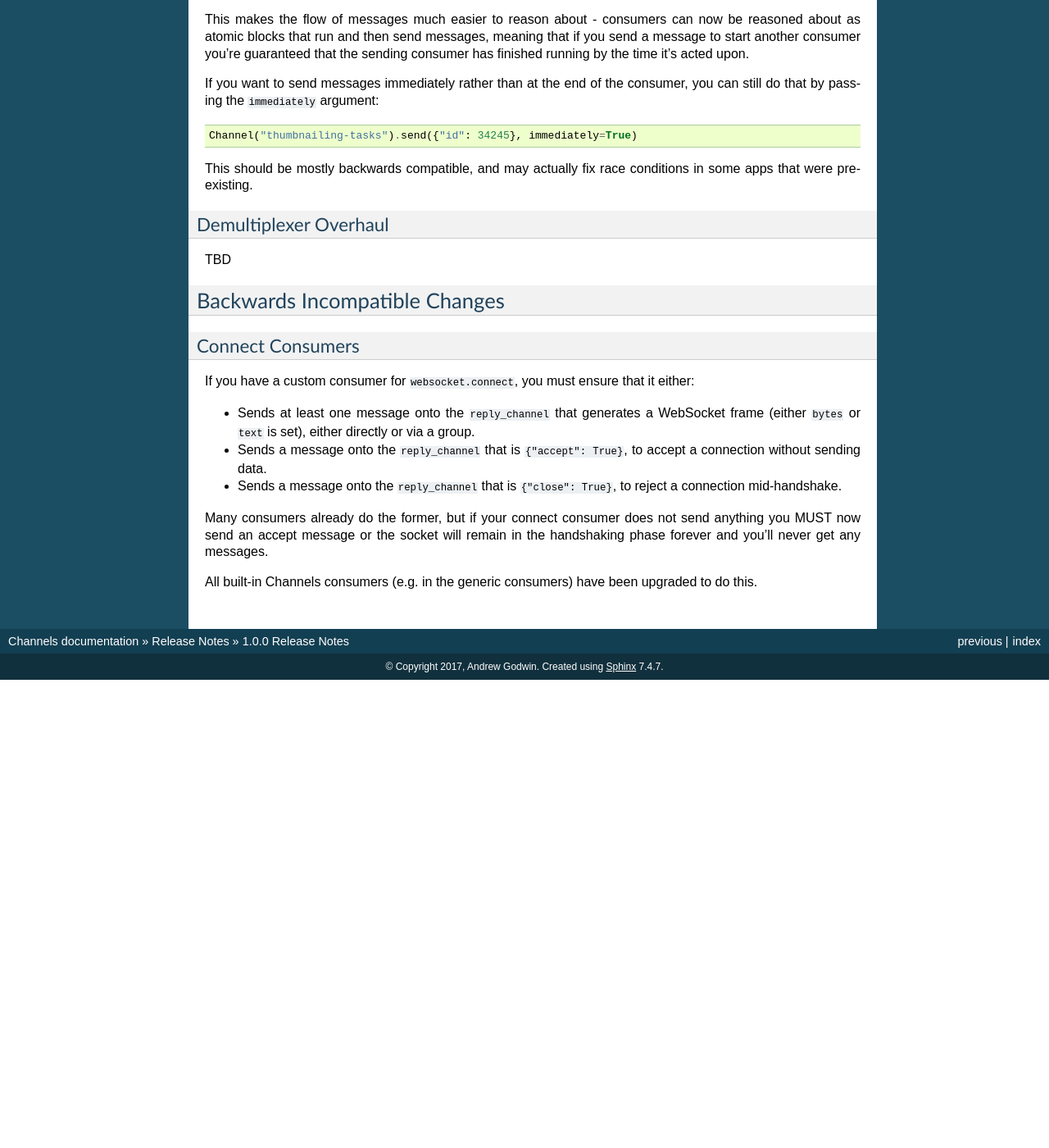
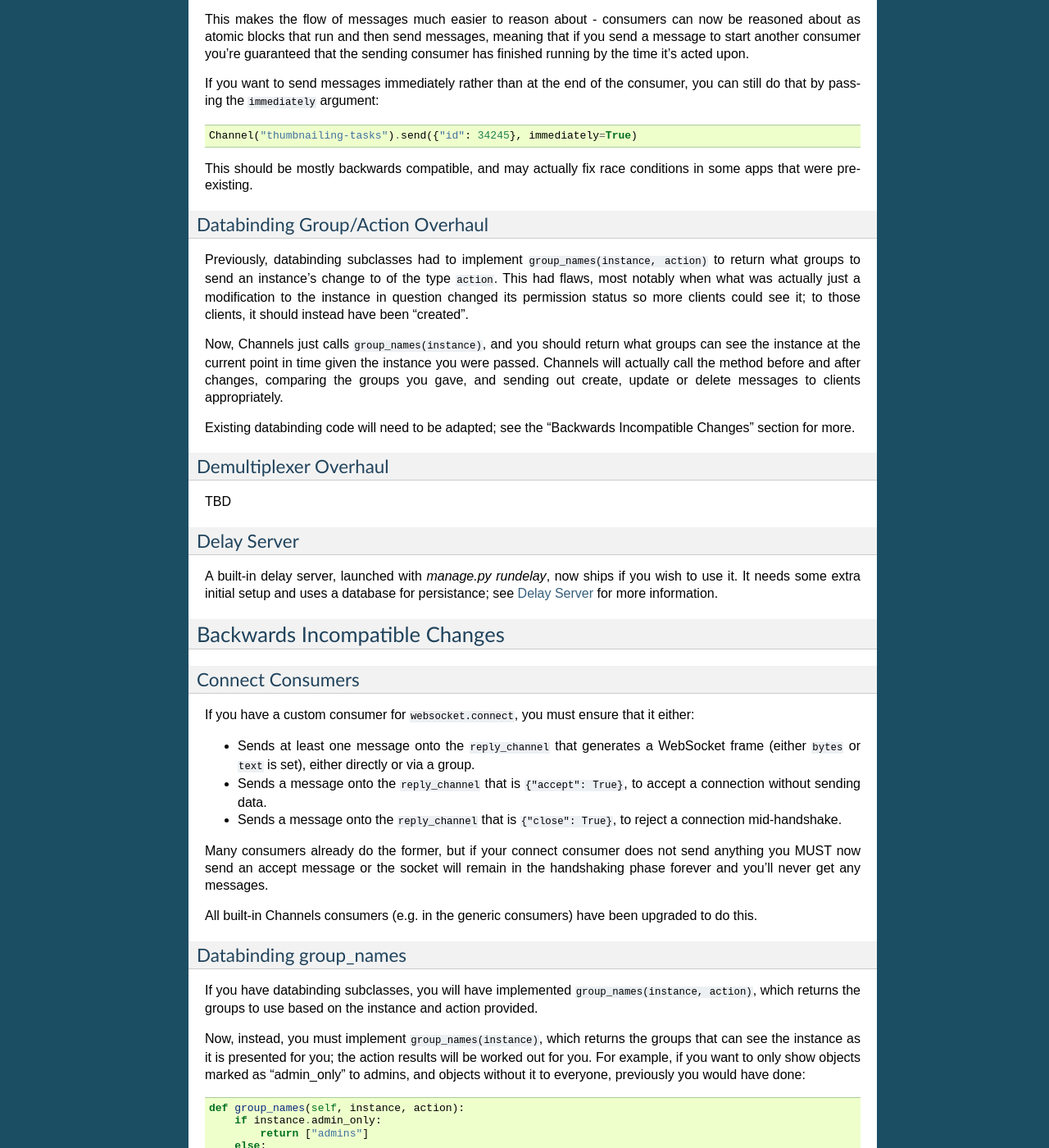
Before and after one commit to phillipchain/DjangoChannels, a Sphinx documentation site: the page built from docs/releases/1.0.0.rst, in a window 1280 px wide and 1400 px high, scrolled down 669 px. Shown: the whole window at 82% size. Built offline with Sphinx 7.4.7, drawn with Linux system fonts in a browser that asks for light colours; the version number could not be read and is left out; before the commit the page ends 1498 px from its top, so only the background shows below that; some of the changed text lies outside the part shown.

Commit message:
Start fleshing out 1.0 release notes

```diff
--- a/docs/releases/1.0.0.rst
+++ b/docs/releases/1.0.0.rst
@@ -56,10 +56,38 @@ This should be mostly backwards compatible, and may actually fix race
 conditions in some apps that were pre-existing.
 
 
+Databinding Group/Action Overhaul
+~~~~~~~~~~~~~~~~~~~~~~~~~~~~~~~~~
+
+Previously, databinding subclasses had to implement
+``group_names(instance, action)`` to return what groups to send an instance's
+change to of the type ``action``. This had flaws, most notably when what was
+actually just a modification to the instance in question changed its
+permission status so more clients could see it; to those clients, it should
+instead have been "created".
+
+Now, Channels just calls ``group_names(instance)``, and you should return what
+groups can see the instance at the current point in time given the instance
+you were passed. Channels will actually call the method before and after changes,
+comparing the groups you gave, and sending out create, update or delete messages
+to clients appropriately.
+
+Existing databinding code will need to be adapted; see the
+"Backwards Incompatible Changes" section for more.
+
+
 Demultiplexer Overhaul
 ~~~~~~~~~~~~~~~~~~~~~~
 
 TBD
+
+
+Delay Server
+~~~~~~~~~~~~
+
+A built-in delay server, launched with `manage.py rundelay`, now ships if you
+wish to use it. It needs some extra initial setup and uses a database for
+persistance; see :doc:`/delay` for more information.
 
 
 Backwards Incompatible Changes
@@ -85,3 +113,37 @@ in the handshaking phase forever and you'll never get any messages.
 
 All built-in Channels consumers (e.g. in the generic consumers) have been
 upgraded to do this.
+
+
+Databinding group_names
+~~~~~~~~~~~~~~~~~~~~~~~
+
+If you have databinding subclasses, you will have implemented
+``group_names(instance, action)``, which returns the groups to use based on the
+instance and action provided.
+
+Now, instead, you must implement ``group_names(instance)``, which returns the
+groups that can see the instance as it is presented for you; the action
+results will be worked out for you. For example, if you want to only show
+objects marked as "admin_only" to admins, and objects without it to everyone,
+previously you would have done::
+
+    def group_names(self, instance, action):
+        if instance.admin_only:
+            return ["admins"]
+        else:
+            return ["admins", "non-admins"]
+
+Because you did nothing based on the ``action`` (and if you did, you would
+have got incomplete messages, hence this design change), you can just change
+the signature of the method like this::
+
+    def group_names(self, instance):
+        if instance.admin_only:
+            return ["admins"]
+        else:
+            return ["admins", "non-admins"]
+
+Now, when an object is updated to have ``admin_only = True``, the clients
+in the ``non-admins`` group will get a ``delete`` message, while those in
+the ``admins`` group will get an ``update`` message.
```
Also changed, not shown: CHANGELOG.txt (+25 -0 lines).
